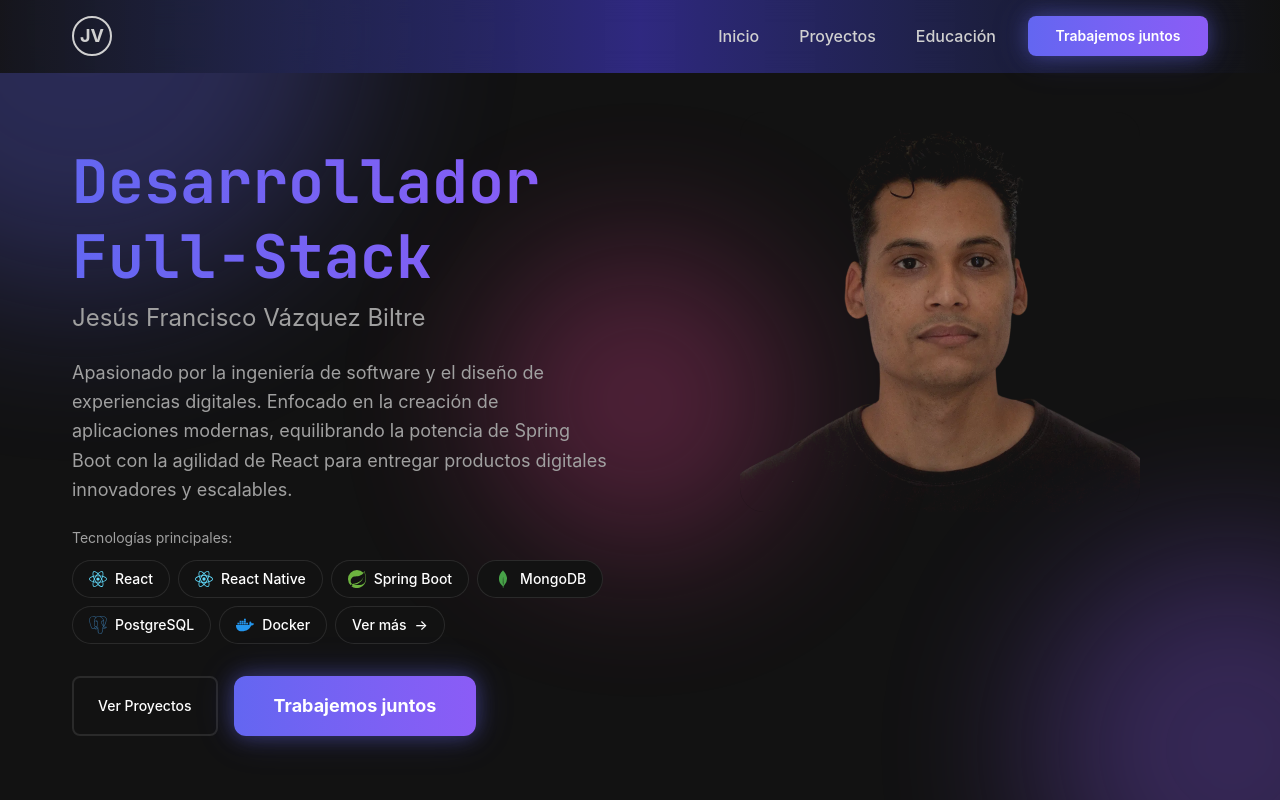
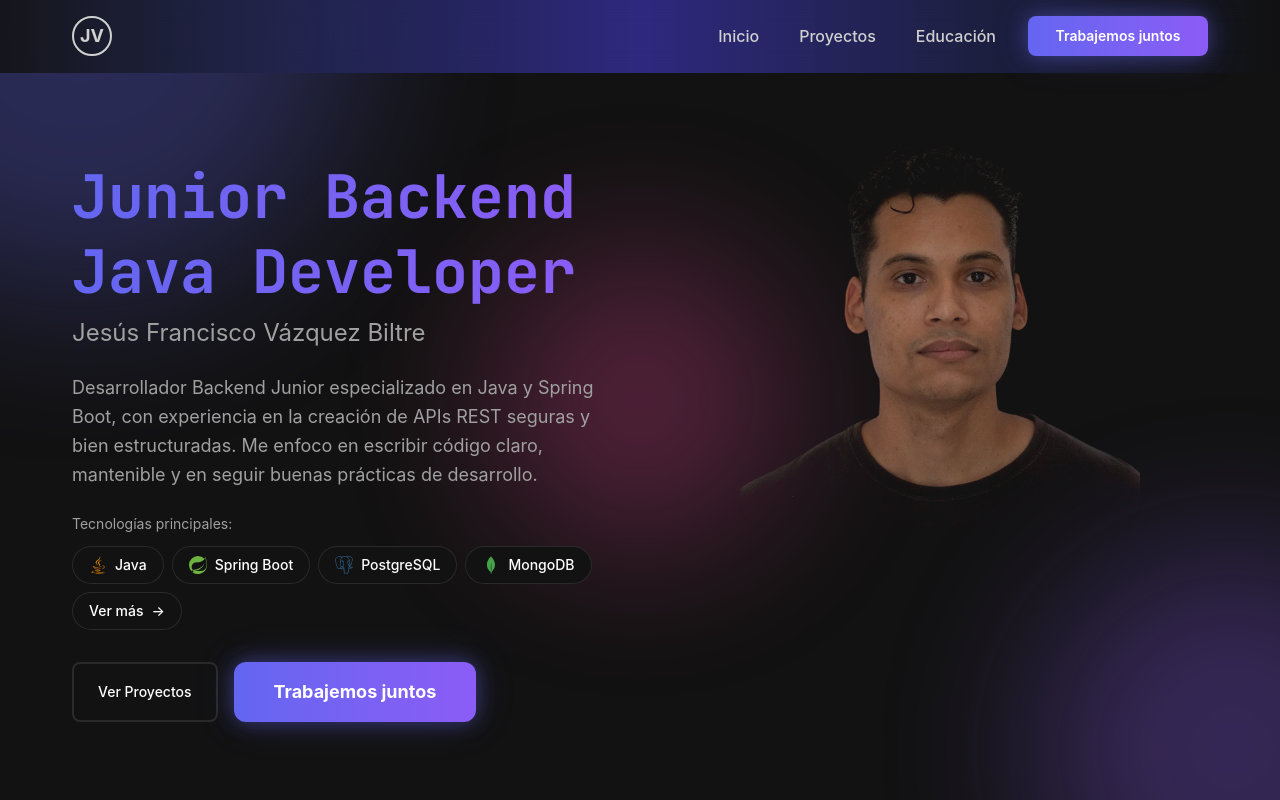
Before and after one commit to jesusfvb/portfolio, a React (Vite) app: page / in a window 1280 px wide. Shown: the top 800 px of the page. Built offline with nearby package versions, Linux system fonts and the light colour scheme.

Commit message:
refactor(Hero): update mainTools and enhance developer description for clarity

```diff
--- a/src/presentation/features/home/components/Hero/Hero.tsx
+++ b/src/presentation/features/home/components/Hero/Hero.tsx
@@ -18,14 +18,7 @@ const Hero = ({ onOpenSkillsModal }: HeroProps) => {
   };
 
   // Herramientas principales que uso
-  const mainTools = [
-    "React",
-    "React Native",
-    "Spring Boot",
-    "MongoDB",
-    "PostgreSQL",
-    "Docker",
-  ];
+  const mainTools = ["Java", "Spring Boot", "PostgreSQL", "MongoDB"];
 
   return (
     <section
@@ -51,18 +44,17 @@ const Hero = ({ onOpenSkillsModal }: HeroProps) => {
                 className="bg-linear-to-r from-[#6366f1] to-[#8b5cf6] bg-clip-text text-4xl leading-tight font-bold text-transparent md:text-5xl lg:text-6xl"
                 style={{ fontFamily: "'JetBrains Mono', monospace" }}
               >
-                Desarrollador Full-Stack
+                Junior Backend Java Developer
               </span>
               <span className="text-xl font-normal text-[#a0a0a0] md:text-2xl">
                 Jesús Francisco Vázquez Biltre
               </span>
             </h1>
             <p className="mb-6 max-w-[600px] text-lg leading-relaxed text-[#a0a0a0]">
-              Apasionado por la ingeniería de software y el diseño de
-              experiencias digitales. Enfocado en la creación de aplicaciones
-              modernas, equilibrando la potencia de Spring Boot con la agilidad
-              de React para entregar productos digitales innovadores y
-              escalables.
+              Desarrollador Backend Junior especializado en Java y Spring Boot,
+              con experiencia en la creación de APIs REST seguras y bien
+              estructuradas. Me enfoco en escribir código claro, mantenible y en
+              seguir buenas prácticas de desarrollo.
             </p>
 
             {/* Resumen de herramientas */}
```
